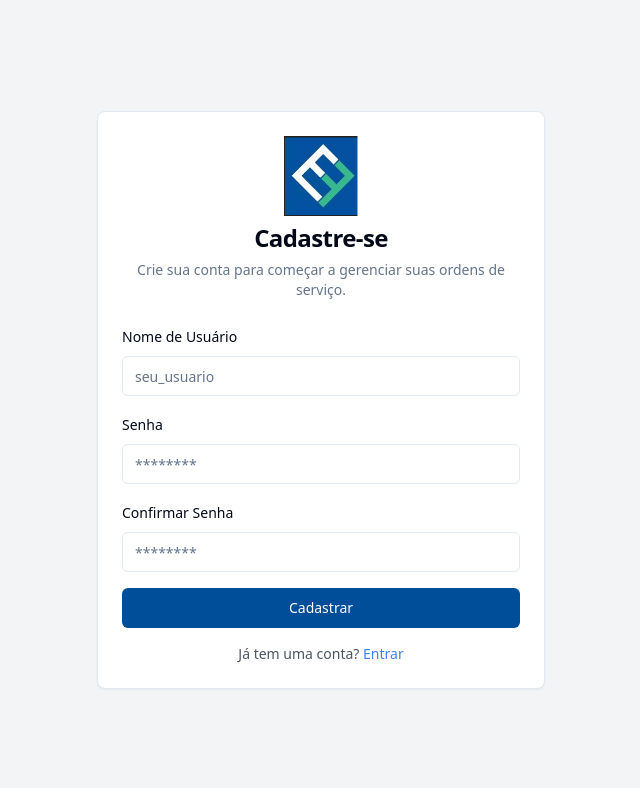
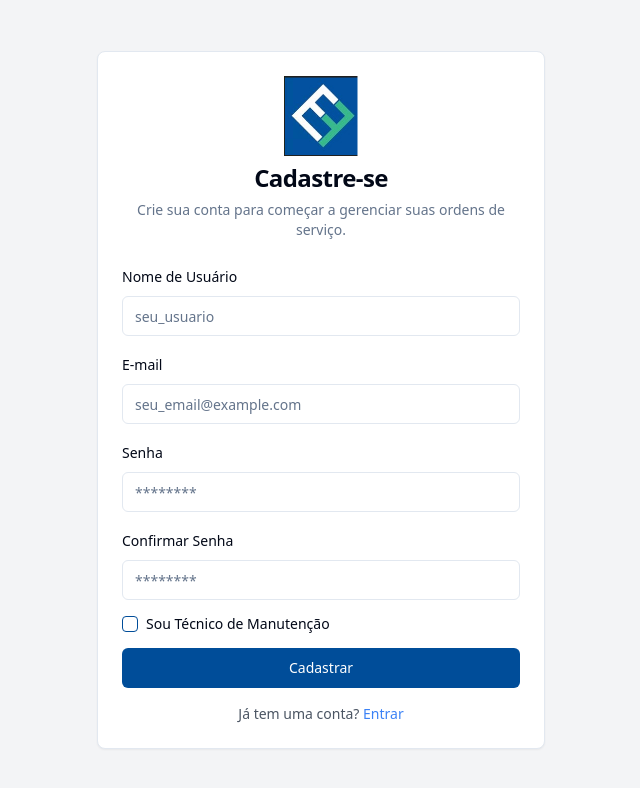
Before and after one commit to Caudior/ABERTURA-DE-OS, a React (Vite) app: page /signup in a window 1280 px wide. Shown: the top 788 px of the page, without its empty margins (319-959 px from the left). Built offline with nearby package versions, Linux system fonts and the light colour scheme.

Commit message:
[dyad] Adicionando campo de e-mail e opção de cadastro como técnico na página de criação de conta. - wrote 1 file(s)

```diff
--- a/src/pages/SignupPage.tsx
+++ b/src/pages/SignupPage.tsx
@@ -1,23 +1,30 @@
+"use client";
+
 import React, { useState } from 'react';
 import { useNavigate } from 'react-router-dom';
 import { useAuth } from '@/contexts/AuthContext';
+import { useTechnicians } from '@/contexts/TechnicianContext'; // Importar useTechnicians
 import { Button } from '@/components/ui/button';
 import { Input } from '@/components/ui/input';
 import { Label } from '@/components/ui/label';
 import { Card, CardContent, CardDescription, CardHeader, CardTitle } from '@/components/ui/card';
+import { Checkbox } from '@/components/ui/checkbox'; // Importar Checkbox
 import { showSuccess, showError } from '@/utils/toast';
 import Logo from '@/components/Logo';
 
 const SignupPage: React.FC = () => {
   const [username, setUsername] = useState('');
+  const [email, setEmail] = useState(''); // Novo estado para o e-mail
   const [password, setPassword] = useState('');
   const [confirmPassword, setConfirmPassword] = useState('');
-  const { login, loading } = useAuth(); // Using login for simplicity, in a real app this would be a signup function
+  const [isTechnician, setIsTechnician] = useState(false); // Novo estado para a checkbox
+  const { login, loading } = useAuth();
+  const { addTechnician } = useTechnicians(); // Usar o hook de técnicos
   const navigate = useNavigate();
 
   const handleSubmit = async (e: React.FormEvent) => {
     e.preventDefault();
-    if (!username || !password || !confirmPassword) {
+    if (!username || !email || !password || !confirmPassword) { // Validar e-mail também
       showError('Por favor, preencha todos os campos.');
       return;
     }
@@ -26,9 +33,14 @@ const SignupPage: React.FC = () => {
       return;
     }
     try {
-      // In a real application, you would have a dedicated signup function here.
-      // For this example, we'll simulate a successful signup by logging in the user.
+      // Simular cadastro e login
       await login(username);
+
+      // Se for técnico, adicioná-lo à lista de técnicos
+      if (isTechnician) {
+        addTechnician(username, email); // Adicionar o técnico com nome de usuário e e-mail
+      }
+
       showSuccess('Cadastro realizado com sucesso! Você foi logado automaticamente.');
       navigate('/');
     } catch (error) {
@@ -62,6 +74,18 @@ const SignupPage: React.FC = () => {
               />
             </div>
             <div className="space-y-2">
+              <Label htmlFor="email">E-mail</Label>
+              <Input
+                id="email"
+                type="email"
+                placeholder="seu_email@example.com"
+                value={email}
+                onChange={(e) => setEmail(e.target.value)}
+                required
+                disabled={loading}
+              />
+            </div>
+            <div className="space-y-2">
               <Label htmlFor="password">Senha</Label>
               <Input
                 id="password"
@@ -85,6 +109,15 @@ const SignupPage: React.FC = () => {
                 disabled={loading}
               />
             </div>
+            <div className="flex items-center space-x-2">
+              <Checkbox
+                id="isTechnician"
+                checked={isTechnician}
+                onCheckedChange={(checked) => setIsTechnician(!!checked)}
+                disabled={loading}
+              />
+              <Label htmlFor="isTechnician">Sou Técnico de Manutenção</Label>
+            </div>
             <Button type="submit" className="w-full" disabled={loading}>
               {loading ? 'Cadastrando...' : 'Cadastrar'}
             </Button>
```
